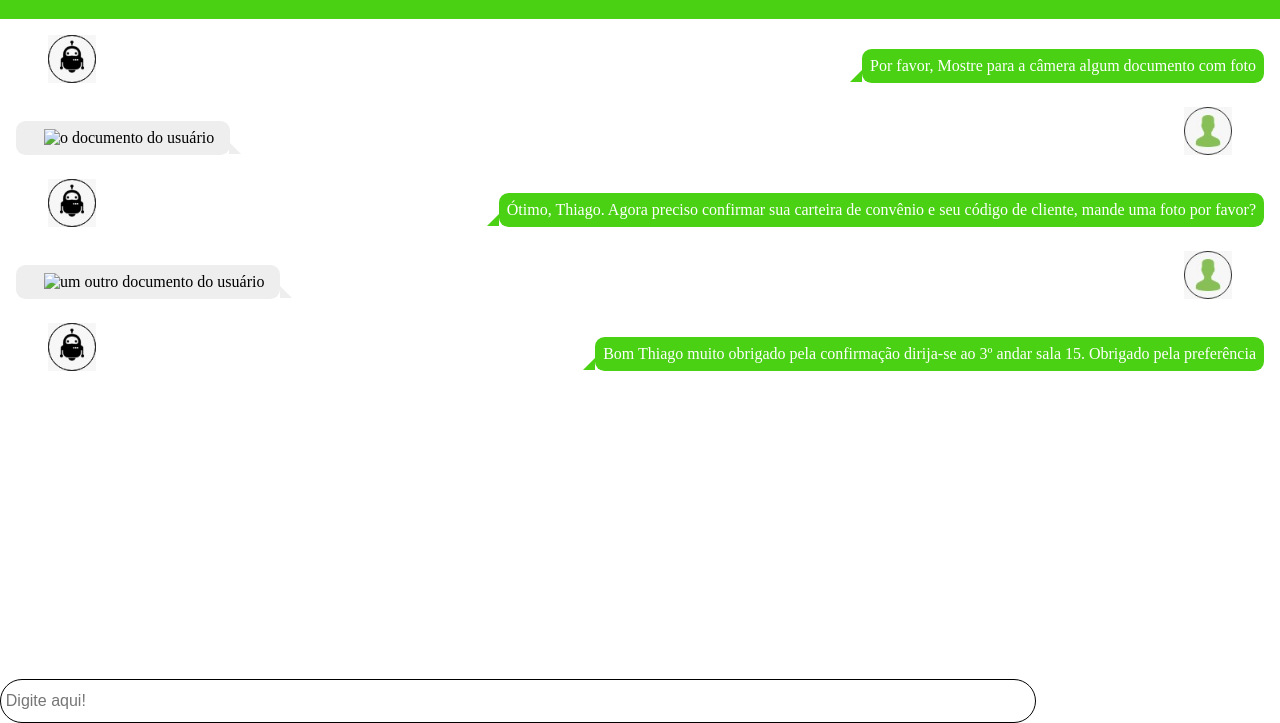
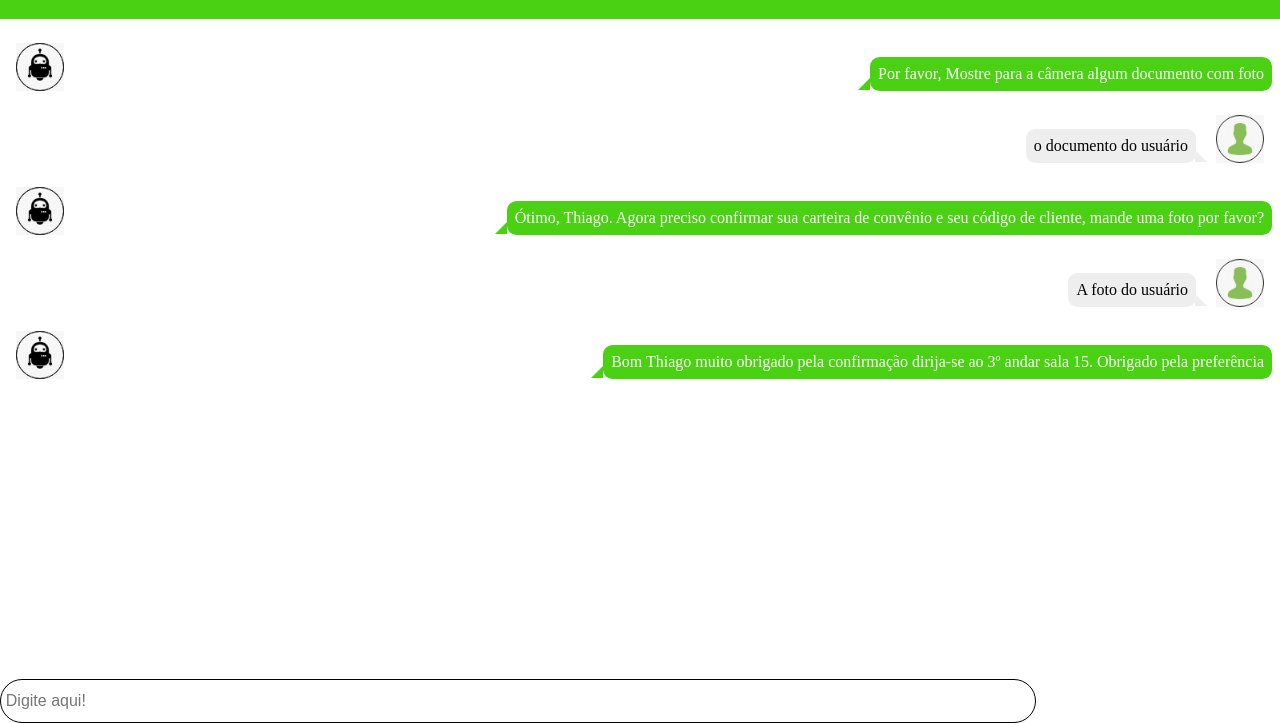
Before and after one commit to bluehackautomachat/bluehackautomachat, a plain HTML site: page wwwroot/chat.html in a window 1280 px wide. Shown: the part 77-800 px from the top of the page. Drawn offline with Linux system fonts and the light colour scheme.

Commit message:
Dinamizando a página de Chat

```diff
--- a/wwwroot/chat.html
+++ b/wwwroot/chat.html
@@ -18,46 +18,13 @@
           <img src="img/logo.png" alt="A Logo do HC - Box">
       </div>
 
-      <div class="mensagens">
-          <div class="mensagem mensagem-bot">
-              <img src="img/bot.jpeg" alt="A foto do bot">
-              <div class="balao">
-                  Por favor, Mostre para a câmera algum documento com foto
-              </div>
-          </div>
+      <div class="mensagens"></div>
 
-          <div class="mensagem mensagem-usuario">
-            <div class="balao">
-                <img src="img/documento.png" alt="o documento do usuário">
-            </div>
-            <img src="img/usuario.jpeg" alt="A foto do usuário">
-        </div>
-
-        <div class="mensagem mensagem-bot">
-            <img src="img/bot.jpeg" alt="A foto do bot">
-            <div class="balao">
-                Ótimo, Thiago. Agora preciso confirmar sua carteira de convênio e seu código de cliente, mande uma foto por favor?
-            </div>
-        </div>
-
-        <div class="mensagem mensagem-usuario">
-            <div class="balao">
-                <img src="img/documento2.png" alt="um outro documento do usuário">
-            </div>
-            <img src="img/usuario.jpeg" alt="A foto do usuário">
-        </div>
-
-        <div class="mensagem mensagem-bot">
-            <img src="img/bot.jpeg" alt="A foto do bot">
-            <div class="balao">
-                Bom Thiago muito obrigado pela confirmação dirija-se ao 3º andar sala 15. Obrigado pela preferência
-            </div>
-        </div>
+    <div class="container-input">
+        <input type="text" placeholder="Digite aqui!" onchange="textoAlterado()" >
     </div>
 
-    <div class="container-input">
-        <input type="text" placeholder="Digite aqui!" >
-    </div>
+    <script src="js/chat.js"></script>
 
   </body>
 </html>
--- a/wwwroot/css/chat.css
+++ b/wwwroot/css/chat.css
@@ -23,7 +23,7 @@ body {
 }
 
 .mensagem {
-    margin: 0.5rem 0;
+    margin: 1.5rem 0;
     display: flex;
     justify-content: space-between;
     align-items: flex-end;
@@ -31,6 +31,7 @@ body {
 
 .mensagem img {
     width: 3rem;
+    min-width: 3rem;
     height: 3rem;
     margin: 0 0.5rem;
 }
@@ -39,10 +40,6 @@ body {
     padding: 0.5rem;
     position: relative;
 	border-radius: 0.6rem;
-}
-
-.mensagem-bot {
-    padding: 0.5rem 0.5rem 0.5em 2rem;
 }
 
 .mensagem-bot img {
@@ -70,7 +67,8 @@ body {
     }
 
 .mensagem-usuario {
-    padding: 0.5rem 2rem 0.5rem 0.5rem;
+    flex-direction: row-reverse;
+    justify-content: flex-start;
 }
 
     .mensagem-usuario img {
--- /dev/null
+++ b/wwwroot/js/chat.js
@@ -0,0 +1,41 @@
+var mensagens = [
+    {
+        mensagem: "Por favor, Mostre para a câmera algum documento com foto",
+        enviador: "bot"
+    }, {
+        mensagem: "o documento do usuário",
+        enviador: "usuario"
+    }, {
+        mensagem: "Ótimo, Thiago. Agora preciso confirmar sua carteira de convênio e seu código de cliente, mande uma foto por favor?",
+        enviador: "bot"
+    }, {
+        mensagem: "A foto do usuário",
+        enviador: "usuario"
+    }, {
+        mensagem: "Bom Thiago muito obrigado pela confirmação dirija-se ao 3º andar sala 15. Obrigado pela preferência",
+        enviador: "bot"
+    }
+];
+
+mensagens.forEach(criarMensagem);
+
+function criarMensagem(item) {
+    var mensagem = document.createElement("div");
+    mensagem.classList = "mensagem mensagem-" + item.enviador;
+
+    var imagem = document.createElement("img");
+    imagem.src = "img/" + item.enviador + ".jpeg";
+    mensagem.appendChild(imagem);
+
+    var balao = document.createElement("div");
+    balao.className = "balao";
+    balao.innerHTML = item.mensagem;
+    mensagem.appendChild(balao)
+
+    document.querySelector(".mensagens").appendChild(mensagem);
+}
+
+function textoAlterado() {
+    console.log(1);
+    criarMensagem(mensagens[0]);
+}
```
Lines whose indentation alone changed are shown as unchanged.
